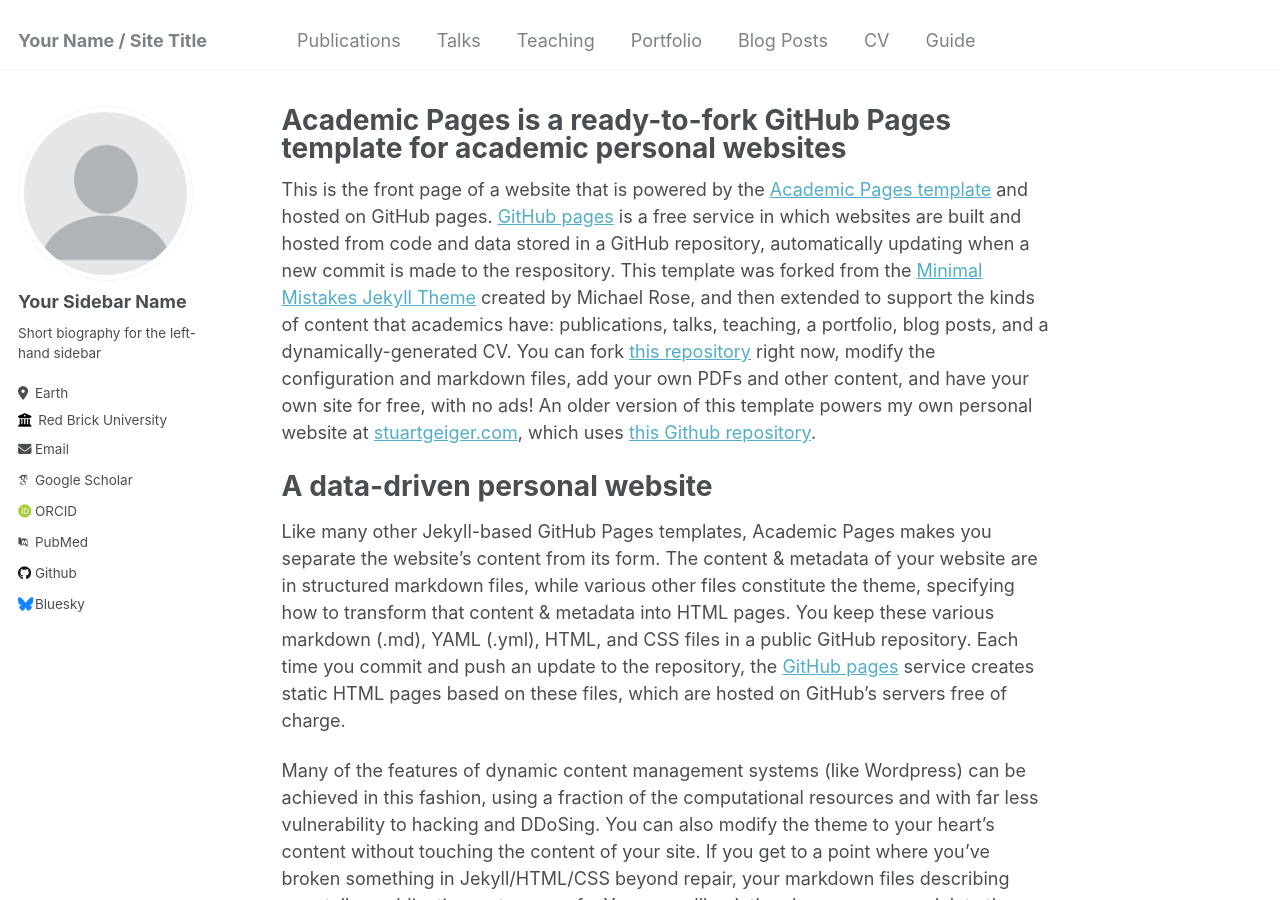
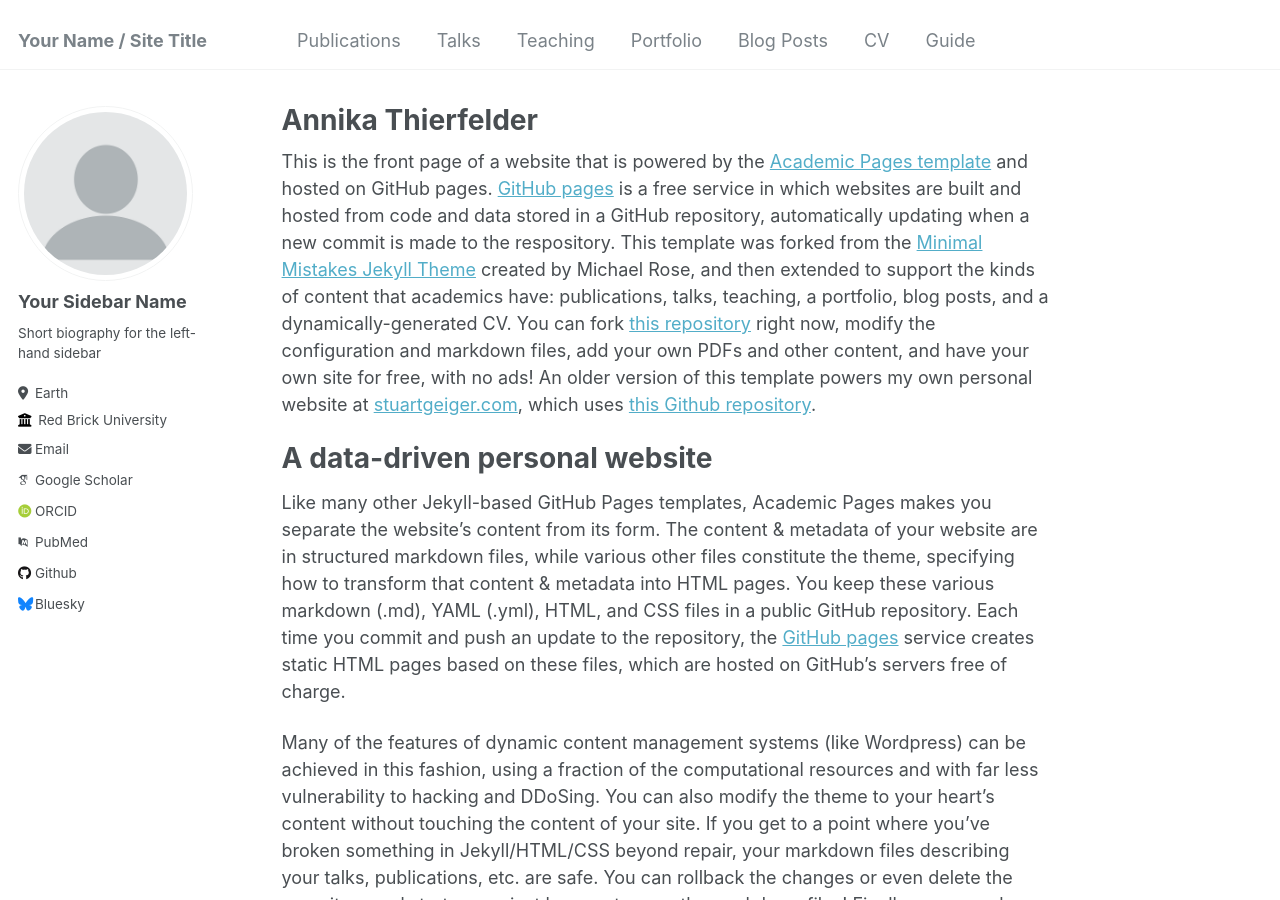
Before and after one commit to athierfelder/athierfelder.github.io, a Jekyll site: the page built from _pages/about.md, in a window 1280 px wide and 900 px high. Built offline with Jekyll 4.4.1, drawn with Linux system fonts in a browser that asks for light colours; some web fonts are replaced.

Commit message:
Change name in about.md

```diff
--- a/_pages/about.md
+++ b/_pages/about.md
@@ -1,6 +1,6 @@
 ---
 permalink: /
-title: "Academic Pages is a ready-to-fork GitHub Pages template for academic personal websites"
+title: "Annika Thierfelder"
 author_profile: true
 redirect_from:
   - /about/
```
